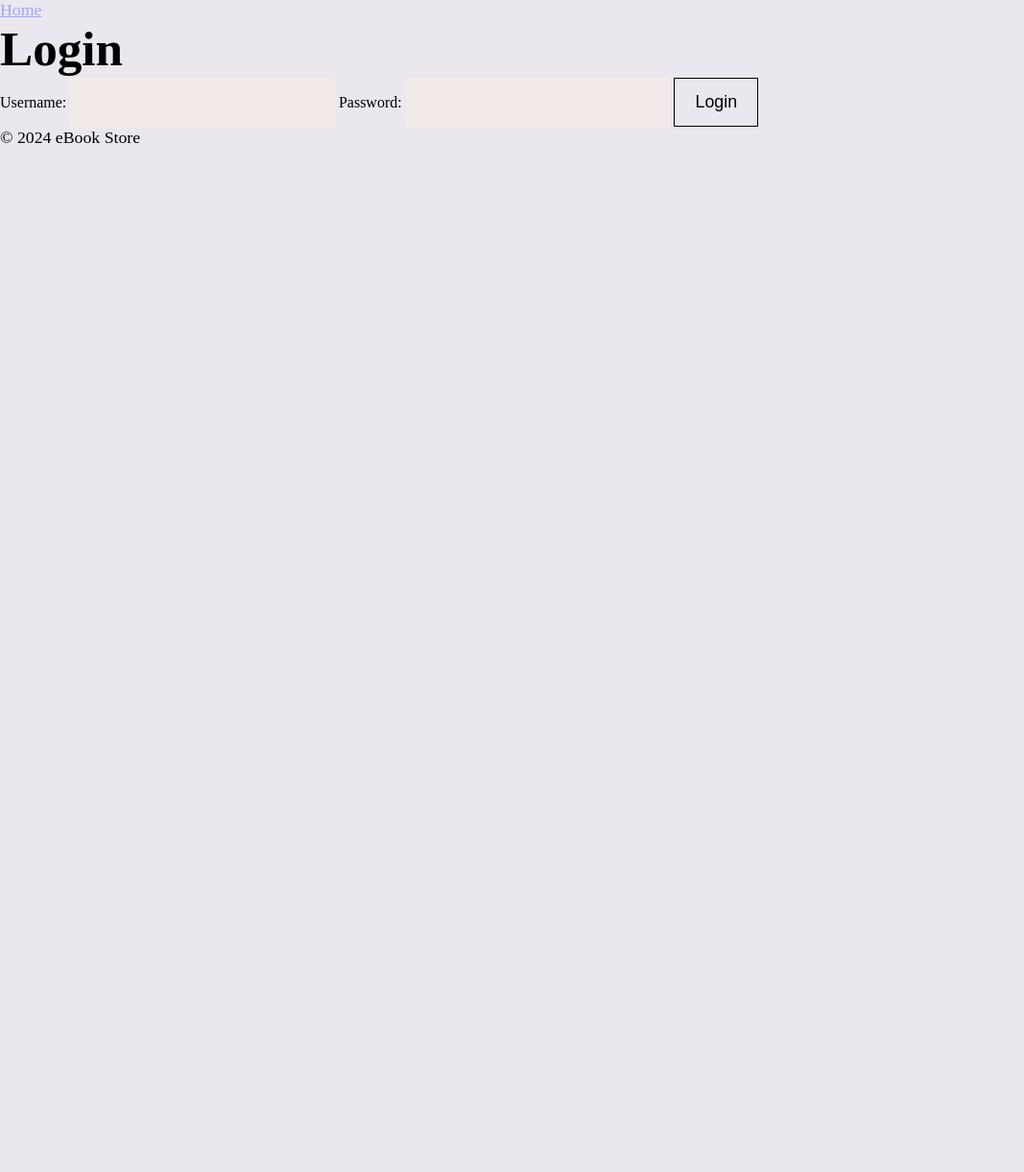
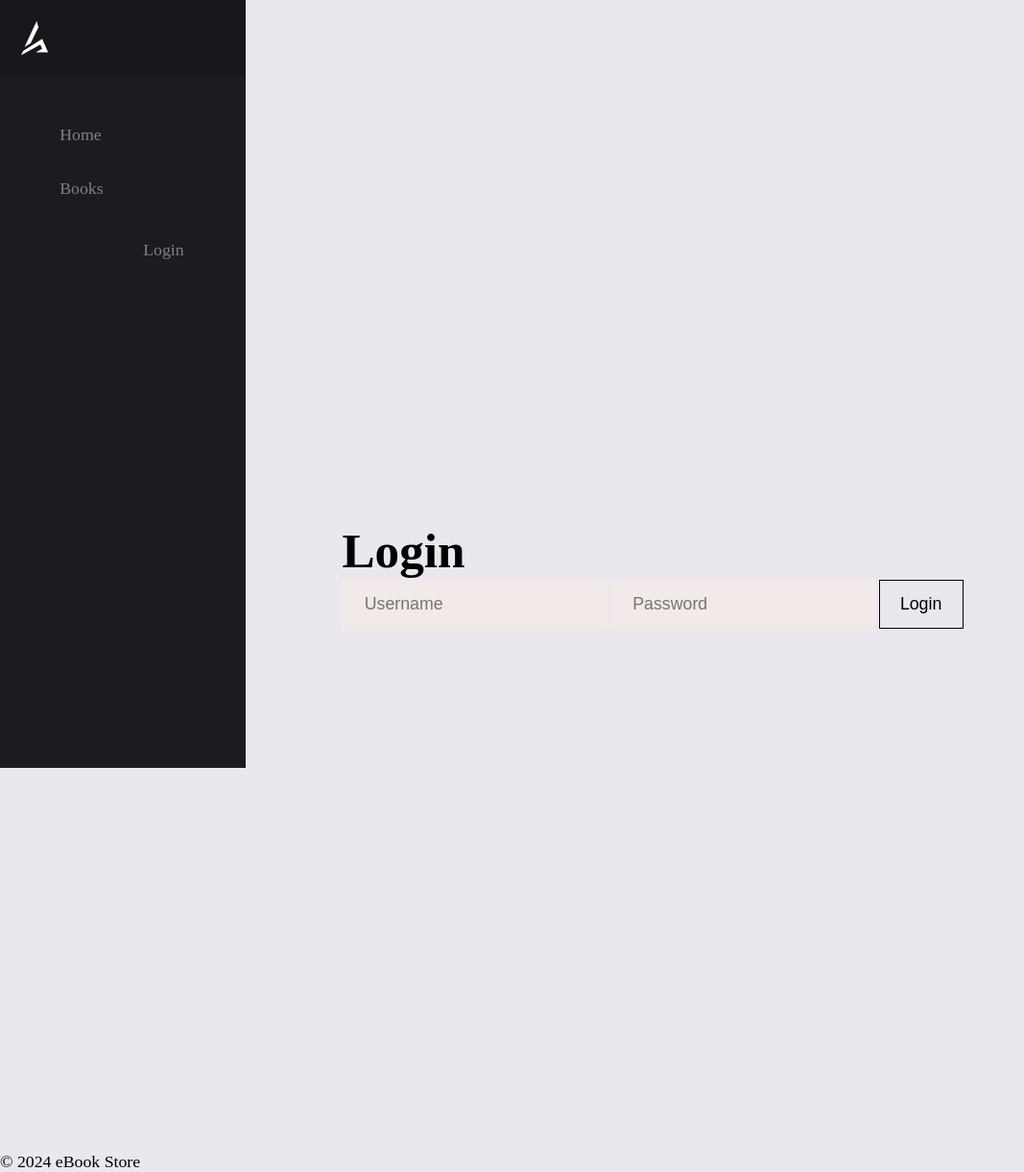
Before and after one commit to Rajya-shree/Check-and-delete, a Flask app: page /login in a window 1280 px wide. Shown: the whole page at 96% size, without its empty margins (0-1067 px from the left). Before the commit the page ends 149 px from the top, so only its background shows below. Run offline with Flask 3, Linux system fonts and the light colour scheme.

Commit message:
2nd e book

```diff
--- a/Responsive e book store/app.py
+++ b/Responsive e book store/app.py
@@ -1,4 +1,4 @@
-from flask import Flask, render_template
+from flask import Flask, render_template,request,redirect,url_for
 
 app = Flask(__name__)
 
@@ -8,7 +8,15 @@ def index():
 
 @app.route('/login')
 def login():
+    if request.method == 'POST':
+        username = request.form['username']
+        password = request.form['password']
+        return redirect(url_for('index'))
     return render_template('login.html')
+
+@app.route('/books')
+def books():
+    return render_template('books.html')
 
 @app.route('/book1')
 def book1():
--- a/Responsive e book store/templates/login.html
+++ b/Responsive e book store/templates/login.html
@@ -1,4 +1,4 @@
-<!DOCTYPE html>
+<!--<!DOCTYPE html>
 <html lang="en">
 <head>
     <meta charset="UTF-8">
@@ -30,3 +30,71 @@
     </footer>
 </body>
 </html>
+-->
+
+
+<!DOCTYPE html>
+<html lang="en">
+<head>
+    <meta charset="UTF-8">
+    <meta name="viewport" content="width=device-width, initial-scale=1.0">
+    <title>Login - eBook Store</title>
+    <link rel="icon" href="{{ url_for('static', filename='images/title.png') }}" type="image/png">
+    <link rel="stylesheet" href="{{ url_for('static', filename='css/styles.css') }}">
+</head>
+<body>
+    <!-- Navigation Bar -->
+    <nav id="navbar">
+      <ul class="navbar-items flexbox-col">
+        <li class="navbar-logo flexbox-left">
+          <a class="navbar-item-inner flexbox" href="{{ url_for('index') }}">
+            <svg xmlns="http://www.w3.org/2000/svg" id="Layer_1" data-name="Layer 1" viewBox="0 0 1438.88 1819.54">
+              <polygon points="925.79 318.48 830.56 0 183.51 1384.12 510.41 1178.46 925.79 318.48"/>
+              <polygon points="1438.88 1663.28 1126.35 948.08 111.98 1586.26 0 1819.54 1020.91 1250.57 1123.78 1471.02 783.64 1663.28 1438.88 1663.28"/>
+            </svg>
+          </a>
+        </li>
+        <li class="navbar-item flexbox-left">
+          <a class="navbar-item-inner flexbox-left" href="{{ url_for('index') }}">
+            <div class="navbar-item-inner-icon-wrapper flexbox">
+              <ion-icon name="home-outline"></ion-icon>
+            </div>
+            <span class="link-text">Home</span>
+          </a>
+        </li>
+        <li class="navbar-item flexbox-left">
+          <a class="navbar-item-inner flexbox-left" href="{{ url_for('books') }}">
+            <div class="navbar-item-inner-icon-wrapper flexbox">
+              <ion-icon name="folder-open-outline"></ion-icon>
+            </div>
+            <span class="link-text">Books</span>
+          </a>
+        </li>
+        <li class="navbar-item flexbox-left">
+          <a class="navbar-item-inner flexbox-left" href="{{ url_for('login') }}">
+            <div class="navbar-item-inner flexbox">
+              <ion-icon name="people-outline"></ion-icon>
+            </div>
+            <span class="link-text">Login</span>
+          </a>
+        </li>
+        <!-- Add other navbar items if needed -->
+      </ul>
+    </nav>
+
+    <main id="main" class="flexbox-col">
+        <div class="login-container">
+            <form action="{{ url_for('login') }}" method="POST">
+                <h2>Login</h2>
+                <input type="text" name="username" placeholder="Username" required>
+                <input type="password" name="password" placeholder="Password" required>
+                <button type="submit">Login</button>
+            </form>
+        </div>
+    </main>
+
+    <footer>
+        <p>&copy; 2024 eBook Store</p>
+    </footer>
+</body>
+</html>
```
Also changed, not shown: Responsive e book store/templates/books.html (added).
